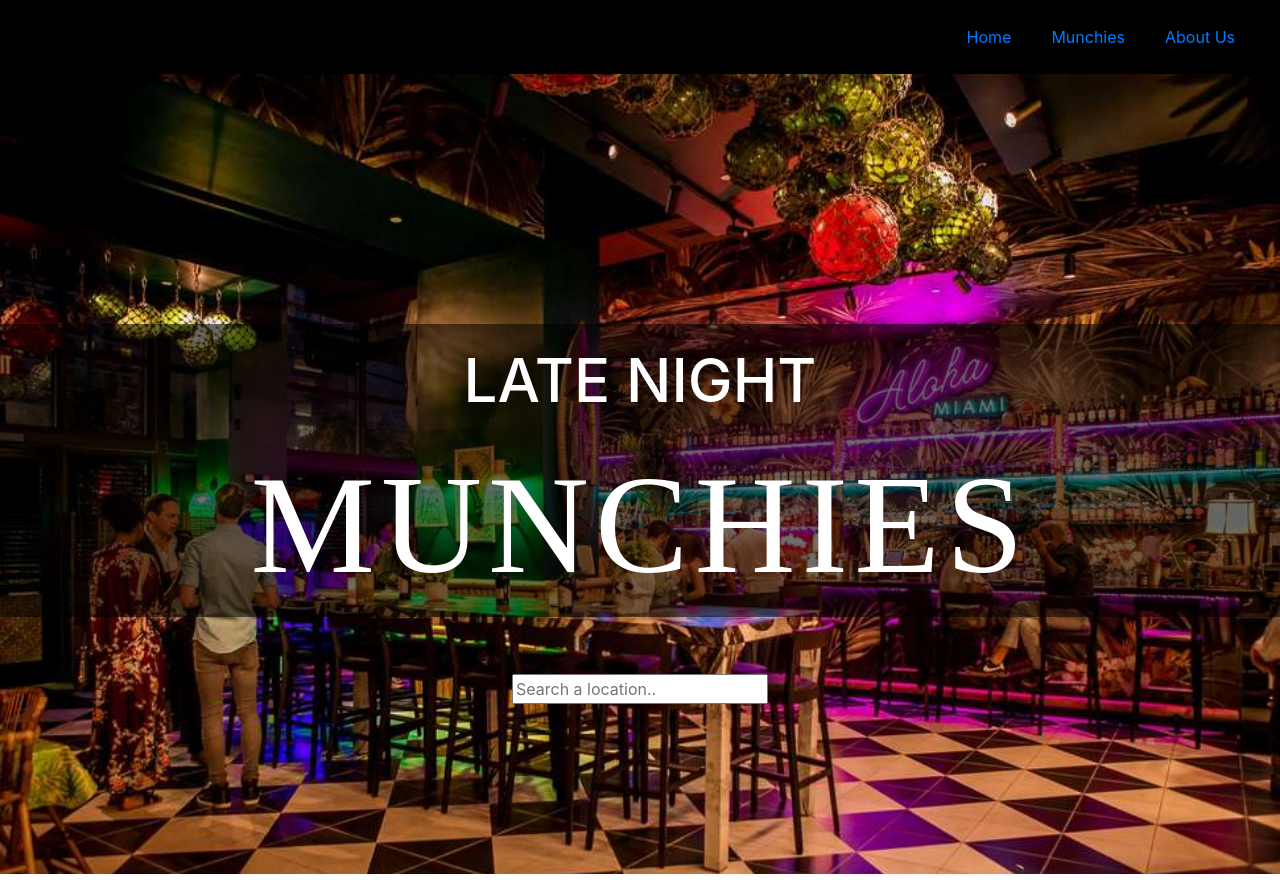
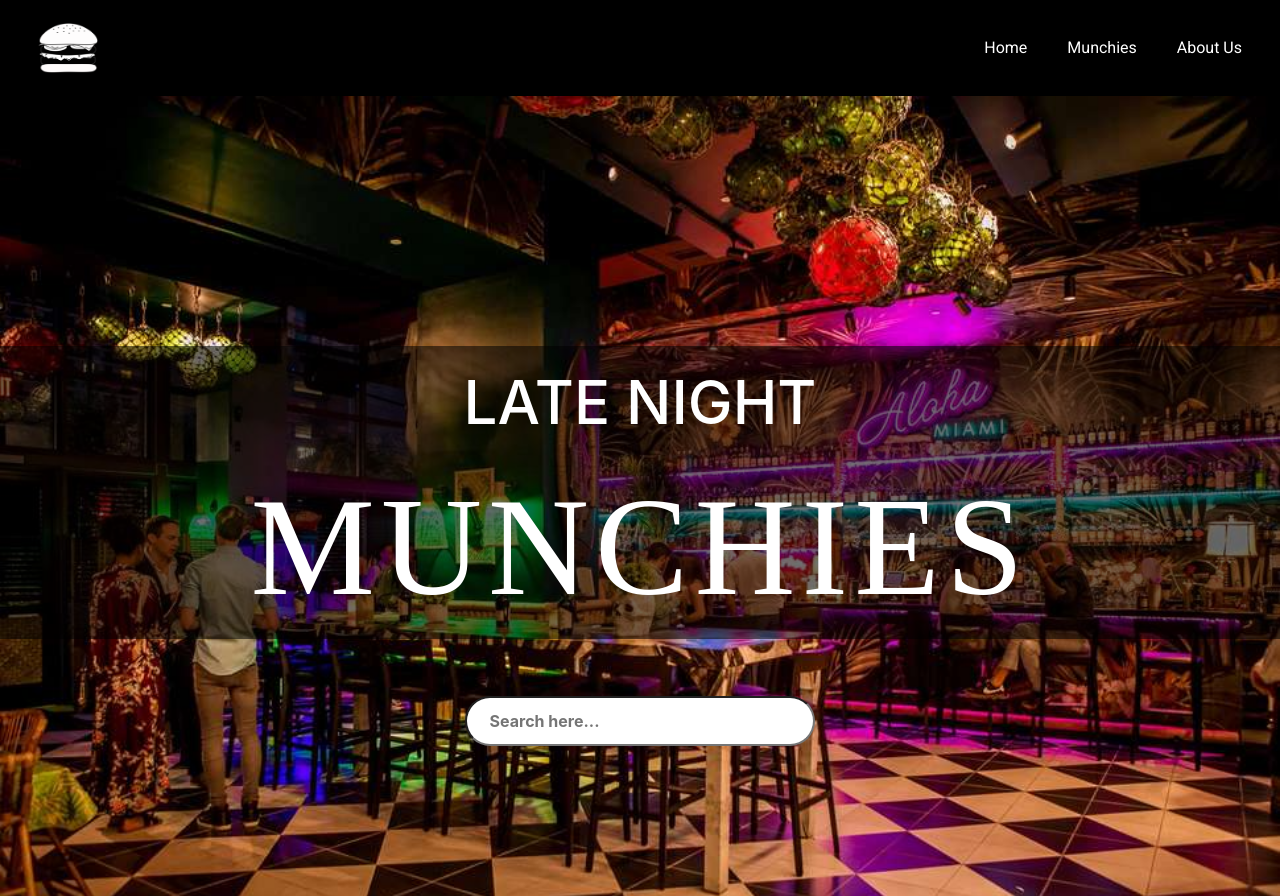
Before and after one commit to wyncode/C36_midterm_albert_hannah_jose_kevin, a React (Create React App) app in the folder client/: page / in a window 1280 px wide. Before the commit the page ends 874 px from the top, so only its background shows below. Built offline with nearby package versions, Linux system fonts and the light colour scheme; a web font is replaced by a local one.

Commit message:
css all day

```diff
--- a/client/public/index.html
+++ b/client/public/index.html
@@ -6,6 +6,10 @@
     <link
       href="https://fonts.googleapis.com/css?family=Didact+Gothic|Galada|Modak|Monoton|Muli|Oswald|Roboto&display=swap"
       rel="stylesheet"
+    />
+    <link
+      rel="stylesheet"
+      href="https://cdnjs.cloudflare.com/ajax/libs/animate.css/3.7.2/animate.min.css"
     />
     <meta name="viewport" content="width=device-width, initial-scale=1" />
     <meta name="theme-color" content="#000000" />
--- a/client/src/App.css
+++ b/client/src/App.css
@@ -37,19 +37,19 @@
   /* width: 100%; */
 }
 
-*/ .search-wrapper {
+/* .search-wrapper {
   display: grid;
   place-items: center;
   height: 100vh;
-}
+} */
 .search-box {
-  display: grid;
-  place-items: center;
+  display: flex;
+  justify-content: center;
   position: absolute;
   left: 0;
   right: 0;
   margin-top: 600px;
-  /* border-radius: 50px; */
+  border-radius: 50px;
 }
 .search-box h1 {
   color: white;
@@ -60,27 +60,57 @@ color:  yellow !important;
 
 }
 
-.home-nav {
-  display: flex;
-  justify-content: flex-end;
-  list-style: none;
-  background-color: black;
-  color: white;
-  text-decoration: none;
-  padding: 25px;
-  text-decoration: none;
+.home-page-input {
+  width: 350px;
+  height: 50px;
+  border-radius: 50px;
+  font-size: 16px;
+  padding-left: 15px;
+  font-weight: bold;
 }
 
-.home-nav a {
+.home-nav {
+  font-family: roboto;
+  display: flex;
+  justify-content: space-between;
+  background-color: black;
+  text-decoration: none;
+  padding: 18px;
+  text-decoration: none;
+  color: white;
+  align-items: center;
+}
+
+a {
   padding: 20px;
+  margin: auto;
+  color: white;
 }
 .home-nav :hover {
   text-decoration: none;
   transform: scale(1.1);
+  text-shadow: 5ex;
+  color: white;
+}
+
+.burger-animation {
+  padding-top: 0;
+}
+
+.burger-button {
+  display: flex;
+  /* justify-content: flex-start; */
+  background-repeat: no-repeat;
+  float: left;
+  object-fit: contain;
+  height: 60px;
+  width: 60px;
+  align-items: flex-start;
 }
 
 .nav-links {
   text-emphasis-color: white;
+  /* padding-bottom: 20%; */
 }
 
 /* //CSS for About Us// */
@@ -168,10 +198,38 @@ color:  yellow !important;
   text-align: left;
   padding-left: 70px;
   padding-right: 70px;
+  padding-bottom: 60px;
 }
 
 .why-munchies {
   padding: 10px;
 }
 
+.filters{
+  display: flex;
+  justify-content: center;
+  margin: 20px 0;
+  font-family: roboto;
+
+
+}
+
+.options {
+  display: flex;
+  justify-content: center;
+}
+
+select {
+  margin-right: 10px;
+}
+
+.place-search {
+  margin-left: 5px;
+  width: 250px;
+  border-radius: 5px;
+  border: 1.4px solid #cccccc;
+}
+/* .search-name-location {
+
+} */
 /* END DEMO */
--- a/client/src/components/Pages/About-Us.js
+++ b/client/src/components/Pages/About-Us.js
@@ -5,7 +5,9 @@ import Kevin from '../images/MatthewsKevin.jpg';
 import Albert from '../images/DiazAlbert.jpg';
 import github from '../images/github.jpg';
 import linkedin from '../images/LinkedIn-Logo.png';
+
 const About = () => {
+
   return (
     <React.Fragment>
       <div className="about-us-banner">
@@ -55,17 +57,12 @@ const About = () => {
         <div>
           <p className="about-paragraph">
             <h1 class="why-munchies">Why Munchies?</h1>
-            "Lorem ipsum dolor sit amet, consectetur adipiscing elit, sed do
-            eiusmod tempor incididunt ut labore et dolore magna aliqua. Ut enim
-            ad minim veniam, quis nostrud exercitation ullamco laboris nisi ut
-            aliquip ex ea commodo consequat. Duis aute irure dolor in
-            reprehenderit in voluptate velit esse cillum dolore eu fugiat nulla
-            pariatur. Excepteur sint occaecat cupidatat non proident, sunt in
-            culpa qui officia deserunt mollit anim id est laborum."
+            <p>Have you ever had the dilema of being hangry but having nowhere to turn? When you feel like your only option is fast food, Munchies will help you find your cities hidden gems. Munchies is a restaurant directory that uses crowd sourced content to help you find the best food at any hour.</p>
+            <p> Team Munchies is comprised of a group of web developers who are passionate about food - ranging from plant based to Miami's best hole in the wall Latin delicacies. Whether it's tofu, croquetas or pizza... we're game. Our goal was to make a clean, functional app for people who love to eat and explore new cities.</p>
           </p>
         </div>
       </span>
-    </React.Fragment>
+    </React.Fragment >
   );
 };
 export default About;
--- a/client/src/components/Pages/Home.js
+++ b/client/src/components/Pages/Home.js
@@ -22,11 +22,10 @@ const Home = () => {
             <div className="home-search-box">
               <label className="home-page-label" htmlFor="home-search-id">
                 <input
-                  id="search-box-id"
                   className="home-page-input"
                   name="query"
                   type="text"
-                  placeholder="Search a location.."
+                  placeholder="  Search here..."
                   spellCheck="false"
                   autoComplete="off"
                   onChange={handleInputChange}
--- a/client/src/components/Pages/NavBar.js
+++ b/client/src/components/Pages/NavBar.js
@@ -1,9 +1,29 @@
 import React from 'react';
 import { Link } from 'react-router-dom';
+import burger from '../images/perfect-burger.png';
+
 const NavBar = () => {
+  const [isHovered, setHover] = React.useState(false);
+  const handleHover = () => {
+    setHover(!isHovered);
+  };
+  const burgerClass = isHovered ? 'burger-button heartBeat' : 'burger-button';
+
   return (
     <div>
-      <nav class="home-nav">
+      <nav className="home-nav">
+        <div className="burger-button">
+          <a className="burger-animation" href="/">
+            <img
+              src={burger}
+              alt="burger"
+              onMouseEnter={handleHover}
+              onMouseLeave={handleHover}
+              className={burgerClass}
+            />
+          </a>
+        </div>
+        <div style={{ display: 'flex' }}>
           <div className="nav-links">
             <Link to="/">Home</Link>
           </div>
@@ -13,6 +33,7 @@ const NavBar = () => {
           <div className="nav-links">
             <Link to="/about-us">About Us</Link>
           </div>
+        </div>
       </nav>
     </div>
   );
--- a/client/src/components/Pages/Results.js
+++ b/client/src/components/Pages/Results.js
@@ -88,7 +88,7 @@ const Results = () => {
         <div className="filters">
           <h3>Filters</h3>
           <select onChange={handleChangeFilter('price')}>
-            <option value={null}></option>
+            <option value="" selected>price</option>
             {prices.map((price, index) => (
               <option key={index} value={price}>
                 {price}
@@ -96,7 +96,7 @@ const Results = () => {
             ))}
           </select>
           <select onChange={handleChangeFilter('rating', true)}>
-            <option value={null}></option>
+            <option value="" selected>rating</option>
             {ratings.map((rating, index) => (
               <option key={index} value={rating}>
                 {rating}
@@ -113,7 +113,7 @@ const Results = () => {
           <img src={logo} alt="logo" />
         ) : (
             <div className="restaurantslist">
-            <CardDeck style={{justifyContent: 'center'}}>
+              <CardDeck style={{ justifyContent: 'center' }}>
                 {venues.reduce((acc, venue) => {
                   const filterKeys = Object.keys(filters); // returns array of keys i,e ['alias', 'price' ,'rating']
                   if (filterKeys.length) {
@@ -129,12 +129,12 @@ const Results = () => {
                         border="primary"
                         bg="dark"
                         text="white"
-                      style={{ width: '25rem', height: '25rem', margin: 10, padding: 20,  justifyContent: 'center', backgroundPosition: 'center' }}
+                        style={{ width: '25rem', height: '25rem', margin: 10, padding: 20, justifyContent: 'center', backgroundPosition: 'center' }}
                       >
                         <Card.Title><h3>{venue.name}</h3></Card.Title>
                         <Card.Subtitle>
 
-                        <Rater rating={venue.rating} onRating={venue.rating}/>
+                          <Rater rating={venue.rating} onRating={venue.rating} />
                           {venue.rating}
 
 
@@ -174,4 +174,5 @@ const Results = () => {
     </>
   );
 };
+
 export default Results;
--- a/package.json
+++ b/package.json
@@ -4,6 +4,7 @@
   "main": "index.js",
   "license": "MIT",
   "dependencies": {
+    "animate.css": "^3.7.2",
     "axios": "^0.19.2",
     "bootstrap": "^4.4.1",
     "cors": "^2.8.5",
```
Also changed, not shown: client/src/components/Home.js (added, +92 -0 lines), client/package.json (line endings or trailing spaces), client/src/components/images/burger-button.png (added), 1 other file (tests, documents, lock files or other folders). Lines whose indentation alone changed are shown as unchanged.
